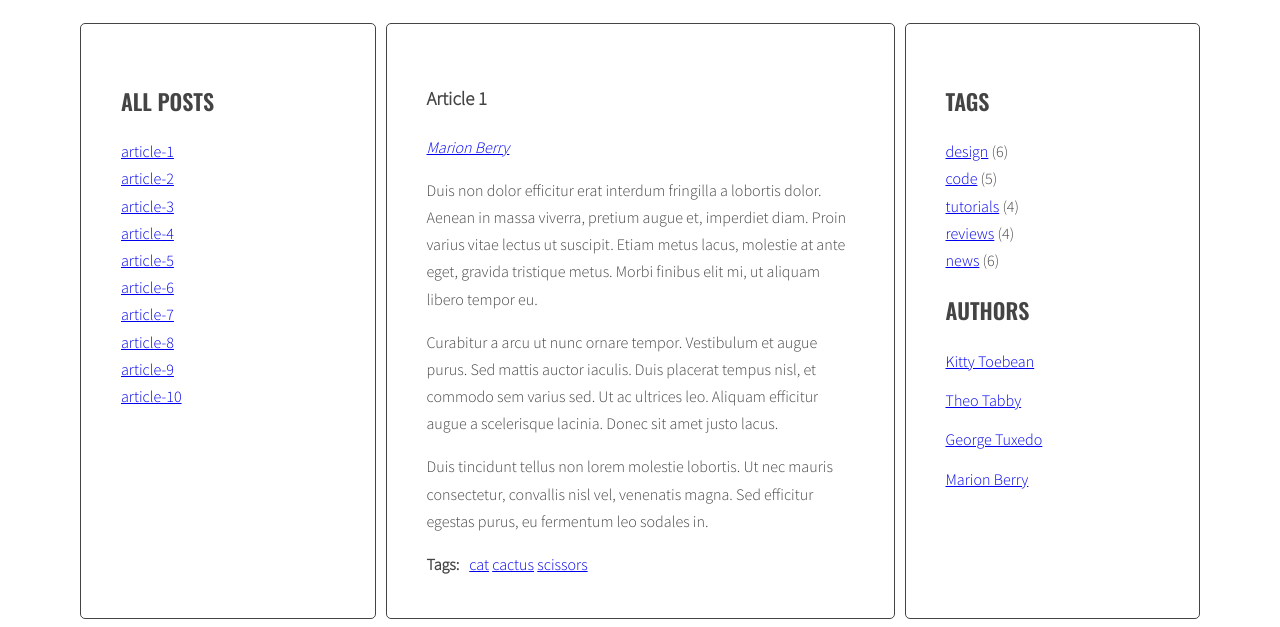
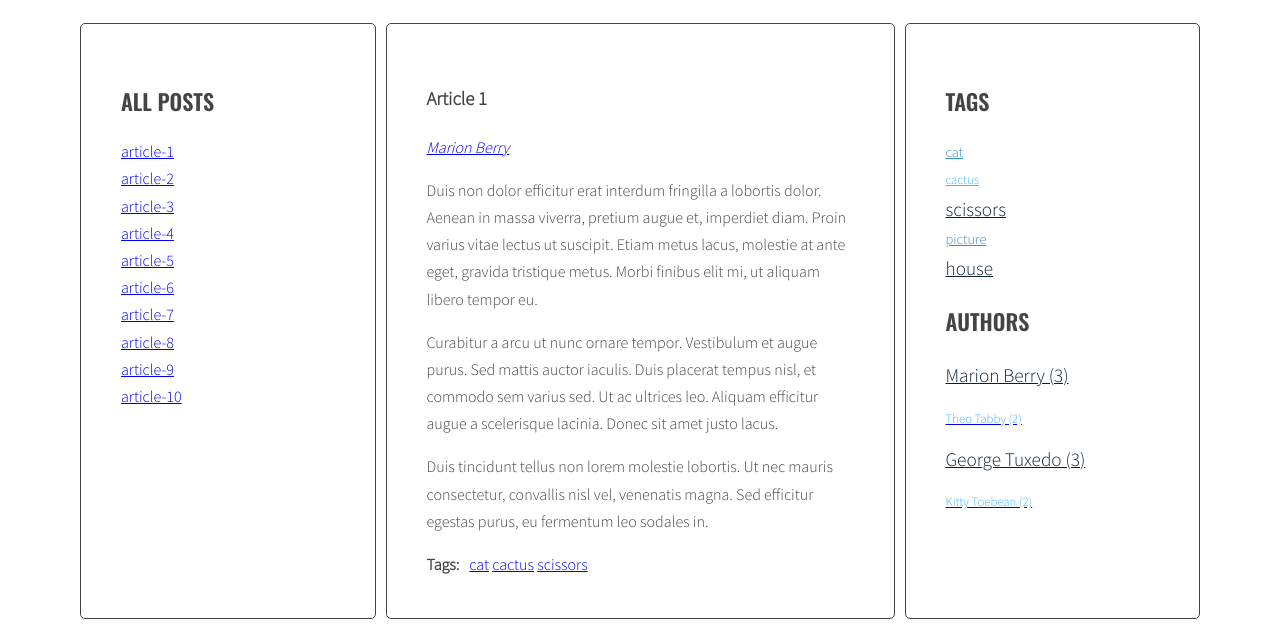
Before and after one commit to Kapalabhaty/javascript-blog, a website: page index.html in a window 1280 px wide. Shown: the part 220-847 px from the top of the page. Drawn offline with nearby package versions, Linux system fonts and the light colour scheme.

Commit message:
Generate cloud of tags and authors list

```diff
--- a/index.html
+++ b/index.html
@@ -205,11 +205,11 @@
 								<aside class="sidebar">
 									<h2 class="section-title">Tags</h2>
 									<ul class="list tags">
-										<li><a href="#">design</a> <span>(6)</span></li>
+										<!-- <li><a href="#">design</a> <span>(6)</span></li>
 										<li><a href="#">code</a> <span>(5)</span></li>
 										<li><a href="#">tutorials</a> <span>(4)</span></li>
 										<li><a href="#">reviews</a> <span>(4)</span></li>
-										<li><a href="#">news</a> <span>(6)</span></li>
+										<li><a href="#">news</a> <span>(6)</span></li> -->
 									</ul>
 									<h2 class="section-title">Authors</h2>
 									<ul class="list authors">
--- a/js/script.js
+++ b/js/script.js
@@ -42,6 +42,10 @@ const optTitleSelector = '.post-title';
 const optTitleListSelector = '.titles';
 const optArticleTagsSelector = '.post-tags .list';
 const optArticleAuthorSelector = '.post-author';
+const optTagsListSelector = '.tags.list';
+const optCloudClassCount = 5;
+const optCloudClassPrefix = 'cloud-size-';
+const optAuthorsListSelector ='.list.authors';
 
 function generateTitleLinks(customSelector = ''){
 
@@ -86,7 +90,34 @@ function generateTitleLinks(customSelector = ''){
 
 generateTitleLinks();
 
+function calculateCloudParams(tags){
+  const params = {min:99999 , max:0};
+
+  for(let tag in tags){
+    console.log(tag + ' is used ' + tags[tag] + ' times');
+
+    if(tags[tag] > params.max){
+      params.max = tags[tag];
+    }
+
+    if(tags[tag] < params.min){
+      params.min = tags[tag];
+    }
+  }
+  return params;
+}
+
+function calculateCloudClass(count, params) {
+  const normalizedCount = count - params.min;
+  const normalizedMax = params.max - params.min;
+  const percentage = normalizedCount / normalizedMax;
+  return optCloudClassPrefix + Math.floor( percentage * (optCloudClassCount - 1) + 1 );
+}
+
 function generateTags(){
+  /* [NEW] create a new variable allTags with an empty object */
+  let allTags = {};
+
   /* find all articles */
   const articles = document.querySelectorAll(optArticleSelector);
 
@@ -117,6 +148,15 @@ function generateTags(){
 
       /* add generated code to html variable */
       html = html + linkHTML;
+
+      /* [NEW] check if this link is NOT already in allTags */
+      if(!allTags[tag]) {
+
+        /* [NEW] add generated code to allTags array */
+        allTags[tag] = 1;
+      } else {
+        allTags[tag]++;
+      }
     }
     /* END LOOP: for each tag */
 
@@ -124,6 +164,28 @@ function generateTags(){
     tagList.innerHTML = html;
 
     /* END LOOP: for every article: */
+
+    /* [NEW] find list of tags in right column */
+    const rightTagList = document.querySelector(optTagsListSelector);
+
+    const cloudParams = calculateCloudParams(allTags);
+    console.log('TAGS PARAMS:', cloudParams);
+
+    /* [NEW] create variable from all links to HTML code */
+    let allTagsHTML = '';
+
+    /* [NEW] START LOOP: for each tag in allTags : */
+    for(let tag in allTags){
+
+      const cloudClassName = calculateCloudClass(allTags[tag] , cloudParams);
+
+      /* [NEW] generate code of a link and add it to allTagsHTML */
+      allTagsHTML += '<li><a href="#tag-' + tag + '" class="tag ' + cloudClassName + '">'+ tag +'</a></li>' ;
+
+      /* [NEW] START LOOP: for each tag in allTags : */
+    }
+    /* [NEW] add html from allTagsHTML to rightTagList */
+    rightTagList.innerHTML = allTagsHTML;
   }
 }
 generateTags();
@@ -190,6 +252,9 @@ function addClickListenersToTags(){
 addClickListenersToTags();
 
 function generateAuthors(){
+  /* [NEW] create a new variable allAuthors with an empty object */
+  let allAuthors = {};
+
   /* find all articles */
   const articles = document.querySelectorAll(optArticleSelector);
 
@@ -210,8 +275,32 @@ function generateAuthors(){
     /* add generated code to html variable */
     postAuthorWrapper.insertAdjacentHTML('beforeend', linkHTML);
 
+    /* [NEW] check if this author is NOT already in allAuthors */
+    if(!allAuthors[articleAuthor]) {
+      /* [NEW] add generated code to allTags array */
+      allAuthors[articleAuthor] = 1;
+    } else {
+      allAuthors[articleAuthor]++;
+    }
     /* END LOOP: for every article: */
   }
+
+  /* [NEW] find list of authors in right column */
+  const rightAuthorsList = document.querySelector(optAuthorsListSelector);
+  const cloudParams = calculateCloudParams(allAuthors);
+
+  /* [NEW] create variable from all links to HTML code */
+  let allAuthorsHTML = '';
+
+  /* [NEW] START LOOP: for each author in allAuthors : */
+  for(let author in allAuthors){
+    const cloudClassName = calculateCloudClass(allAuthors[author] , cloudParams);
+    /* [NEW] generate code of a link and add it to allAuthorsHTML */
+    allAuthorsHTML += '<li><a class="author-name" href="#'+ author +'"><span class="'+ cloudClassName +'">'+ author +' (' + allAuthors[author]  + ')</span></a></li>' ;
+    /* [NEW] START LOOP: for each author in allAuthors : */
+  }
+  /* [NEW] add html from allAuthors to rightAuthorsList */
+  rightAuthorsList.innerHTML = allAuthorsHTML;
 }
 generateAuthors();
 
--- a/sass/style.scss
+++ b/sass/style.scss
@@ -118,3 +118,29 @@ body {
     margin: 0 10px 0 0;
   }
 }
+
+/*Cloud size*/
+.cloud-size-1 {
+  font-size: 0.8em;
+  color: #45b6fe;
+}
+
+.cloud-size-2 {
+  font-size: 0.9em;
+  color: #3792cb;
+}
+
+.cloud-size-3 {
+  font-size: 1em;
+  color: #296d98;
+}
+
+.cloud-size-4 {
+  font-size: 1.1em;
+  color: #1c4966;
+}
+
+.cloud-size-5 {
+  font-size: 1.2em;
+  color: #0e2433;
+}
```
Also changed, not shown: css/style.css, 1 other file.
